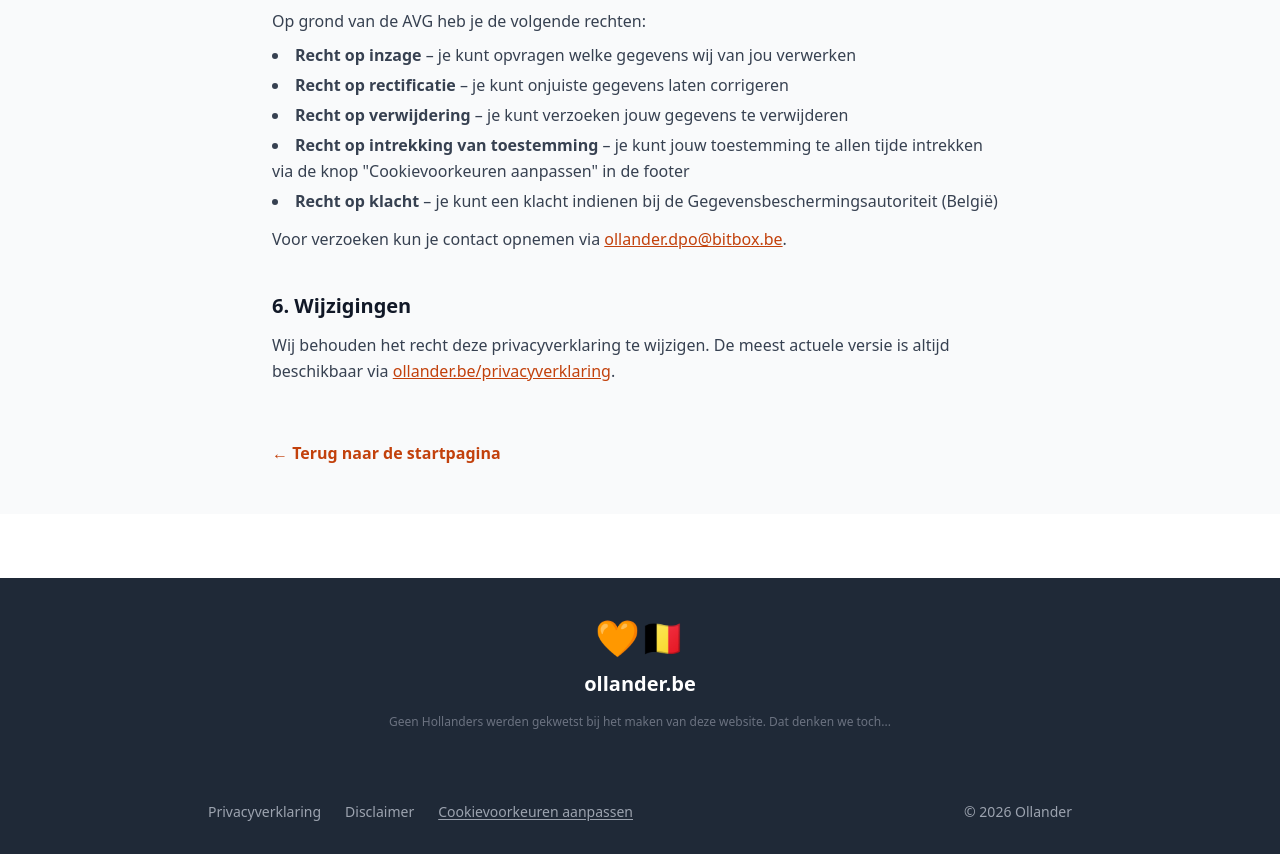
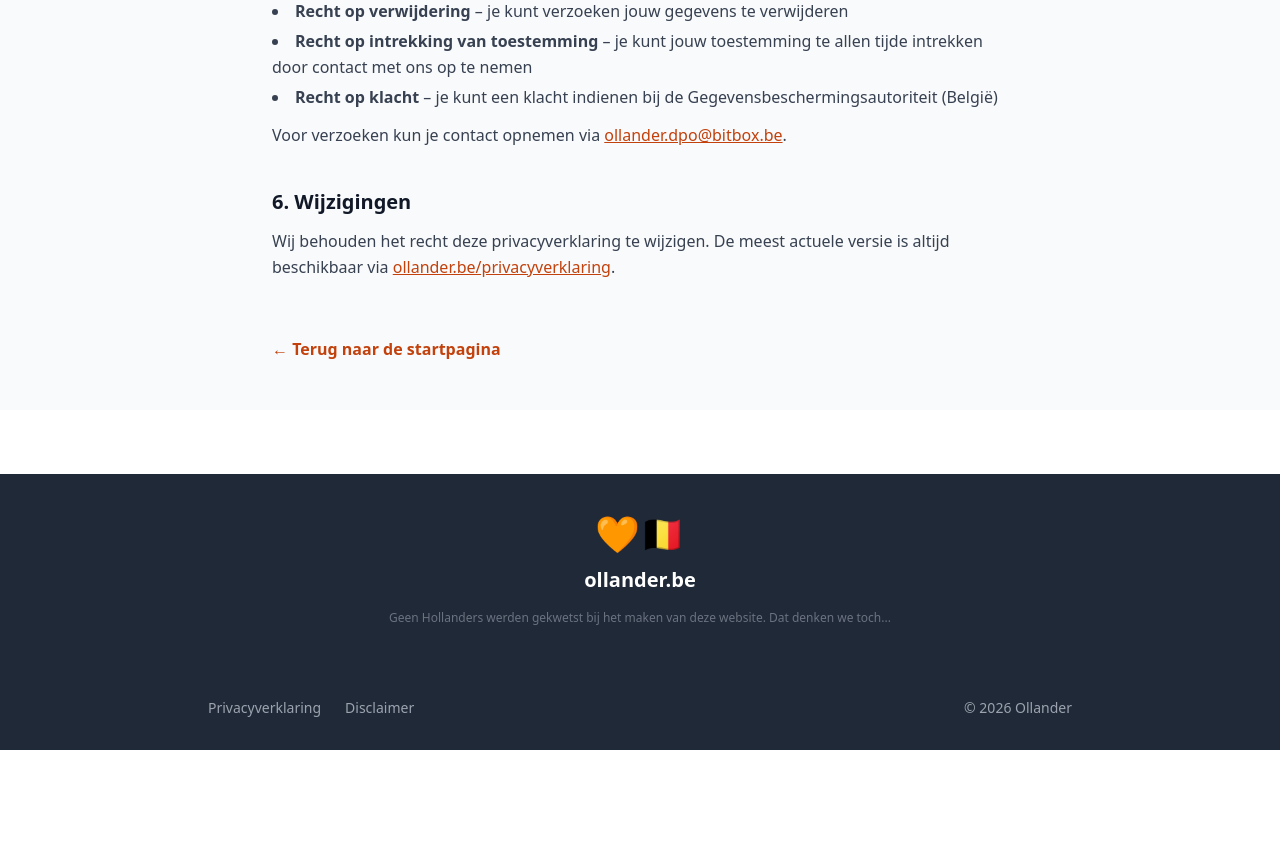
Before and after one commit to BeBitbox/Ollander, a Nuxt app in the folder ollander-front/: page /privacyverklaring in a window 1280 px wide. Shown: the part 1000-1854 px from the top of the page. After the commit the page ends 1750 px from the top, so only its background shows below. Built offline with nearby package versions, Linux system fonts and the light colour scheme.

Commit message:
clean up cookies

```diff
--- a/ollander-front/app/components/AppFooter.vue
+++ b/ollander-front/app/components/AppFooter.vue
@@ -13,12 +13,6 @@
       <nav class="flex flex-wrap justify-center gap-x-6 gap-y-2">
         <NuxtLink to="/privacyverklaring" class="hover:text-white transition-colors">Privacyverklaring</NuxtLink>
         <NuxtLink to="/disclaimer" class="hover:text-white transition-colors">Disclaimer</NuxtLink>
-        <button
-          class="hover:text-white transition-colors underline underline-offset-2"
-          @click="resetCookievoorkeuren"
-        >
-          Cookievoorkeuren aanpassen
-        </button>
       </nav>
       <p class="shrink-0">&copy; {{ huidigJaar }} Ollander</p>
     </div>
@@ -27,9 +21,4 @@
 
 <script setup lang="ts">
 const huidigJaar = new Date().getFullYear()
-
-function resetCookievoorkeuren() {
-  localStorage.removeItem('ollander_consent')
-  window.location.reload()
-}
 </script>
--- a/ollander-front/app/pages/privacyverklaring.vue
+++ b/ollander-front/app/pages/privacyverklaring.vue
@@ -44,9 +44,6 @@
       <section>
         <h2 class="text-xl font-bold text-gray-900 mb-3">4. Hoe lang bewaren wij jouw gegevens?</h2>
         <p>
-          De cookietoestemmingskeuze wordt opgeslagen in de lokale opslag van jouw browser en blijft bewaard totdat je de browseropslag wist of jouw keuze aanpast via de knop "Cookievoorkeuren aanpassen" in de footer. Wij als website-eigenaar bewaren geen kopie van deze keuze op onze servers.
-        </p>
-        <p>
           De naam en IP-adres worden maximaal één jaar in de databank bewaard, waarna die prompt wordt verwijderd.
         </p>
       </section>
@@ -58,7 +55,7 @@
           <li><strong>Recht op inzage</strong> – je kunt opvragen welke gegevens wij van jou verwerken</li>
           <li><strong>Recht op rectificatie</strong> – je kunt onjuiste gegevens laten corrigeren</li>
           <li><strong>Recht op verwijdering</strong> – je kunt verzoeken jouw gegevens te verwijderen</li>
-          <li><strong>Recht op intrekking van toestemming</strong> – je kunt jouw toestemming te allen tijde intrekken via de knop "Cookievoorkeuren aanpassen" in de footer</li>
+          <li><strong>Recht op intrekking van toestemming</strong> – je kunt jouw toestemming te allen tijde intrekken door contact met ons op te nemen</li>
           <li><strong>Recht op klacht</strong> – je kunt een klacht indienen bij de Gegevensbeschermingsautoriteit (België)</li>
         </ul>
         <p class="mt-3">
```
Also changed, not shown: 2 other files (tests, documents, lock files or other folders).
